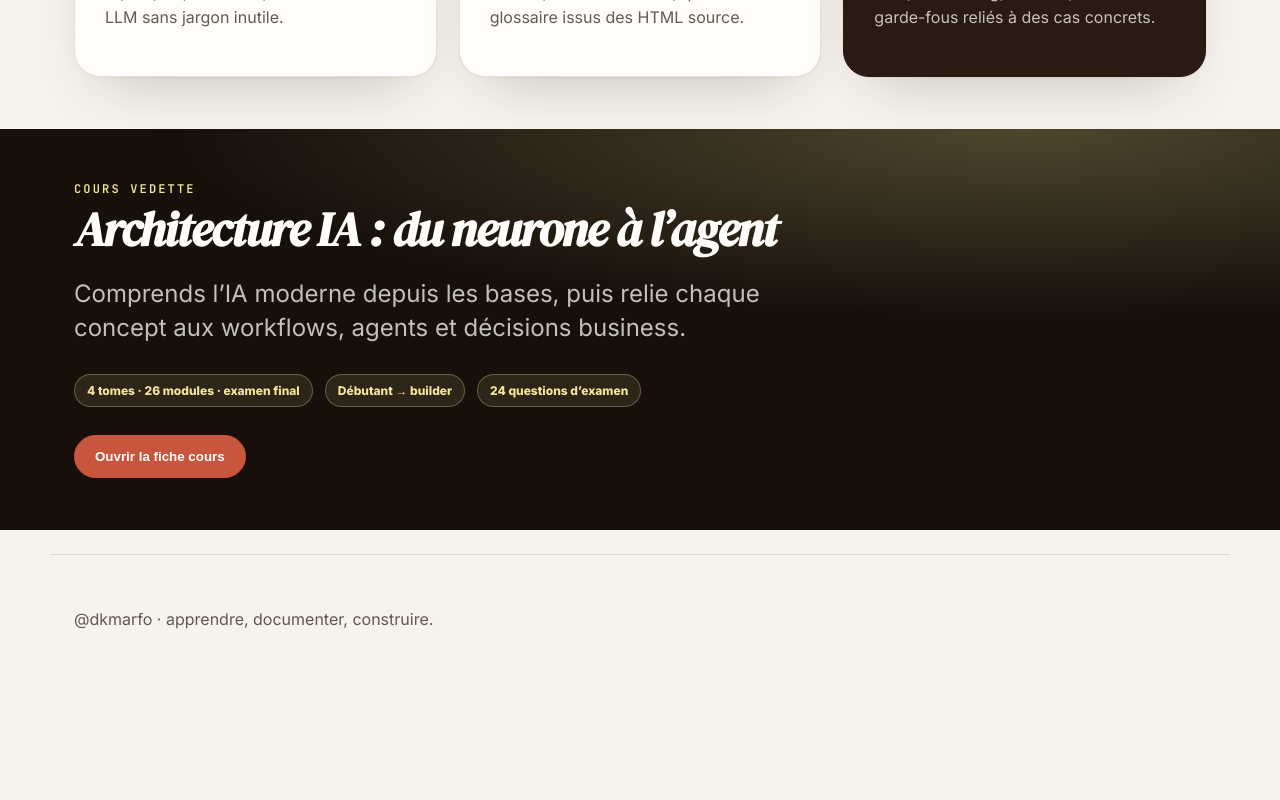
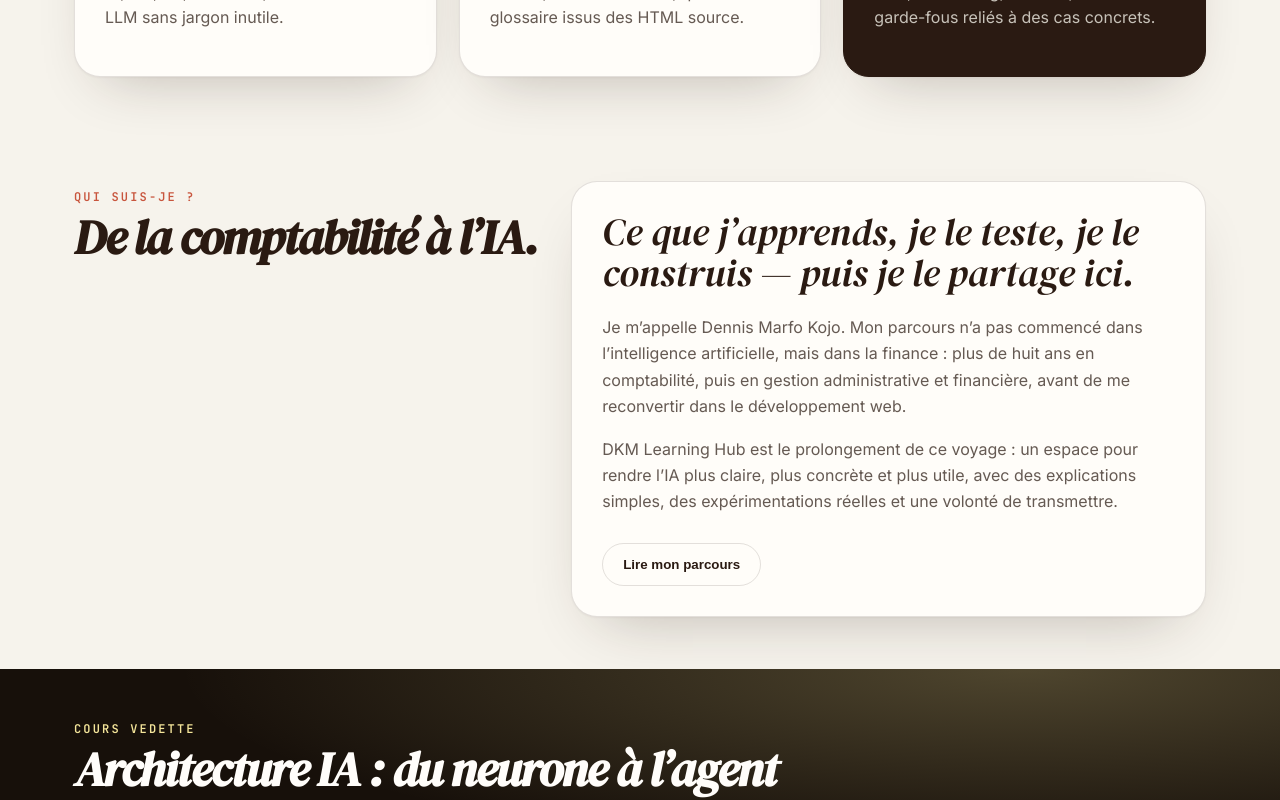
Before and after one commit to dennismarfo/dkm-learning-hub, a React (Vite) app: page / in a window 1280 px wide. Shown: the part 940-1740 px from the top of the page. Before the commit the page ends 1623 px from the top, so only its background shows below. Built offline with nearby package versions, Linux system fonts and the light colour scheme; the HTML template or start-up script is replaced by a standard one.

Commit message:
feat: add about Dennis section (#15)

```diff
--- a/src/App.tsx
+++ b/src/App.tsx
@@ -7,7 +7,7 @@ import SoulDocument from './resources/SoulDocument';
 import Projects from './Projects';
 import './styles.css';
 
-type View = 'home' | 'courses' | 'course' | 'resources' | 'soul' | 'lesson' | 'exam' | 'projects';
+type View = 'home' | 'courses' | 'course' | 'resources' | 'soul' | 'lesson' | 'exam' | 'projects' | 'about';
 
 function parseRoute() {
   const path = window.location.pathname.replace(/\/+$/, '') || '/';
@@ -19,6 +19,7 @@ function parseRoute() {
   if (parts[0] === 'resources' && parts[1] === 'soul-document') return { view: 'soul' as View };
   if (path === '/resources') return { view: 'resources' as View };
   if (path === '/projects') return { view: 'projects' as View };
+  if (path === '/about') return { view: 'about' as View };
   return { view: 'home' as View };
 }
 
@@ -58,6 +59,7 @@ function Home() {
             <p>RAG, fine-tuning, tool use, MCP et garde-fous reliés à des cas concrets.</p>
           </div>
         </section>
+        <AboutPreview />
         <section className="band band-ink">
           <div className="wrap section">
             <div className="eyebrow">Cours vedette</div>
@@ -72,6 +74,87 @@ function Home() {
               <Button onClick={() => go('/courses/architecture-ia')}>Ouvrir la fiche cours</Button>
             </div>
           </div>
+        </section>
+      </main>
+      <footer className="footer wrap">@dkmarfo · apprendre, documenter, construire.</footer>
+    </>
+  );
+}
+
+
+function AboutPreview() {
+  return (
+    <section className="section wrap about-preview" id="about">
+      <div className="about-kicker">
+        <div className="eyebrow">Qui suis-je ?</div>
+        <h2 className="display section-title">De la comptabilité à l’IA.</h2>
+      </div>
+      <div className="card about-card">
+        <p className="about-hook">Ce que j’apprends, je le teste, je le construis — puis je le partage ici.</p>
+        <p>
+          Je m’appelle Dennis Marfo Kojo. Mon parcours n’a pas commencé dans l’intelligence artificielle, mais dans
+          la finance : plus de huit ans en comptabilité, puis en gestion administrative et financière, avant de me
+          reconvertir dans le développement web.
+        </p>
+        <p>
+          DKM Learning Hub est le prolongement de ce voyage : un espace pour rendre l’IA plus claire, plus concrète
+          et plus utile, avec des explications simples, des expérimentations réelles et une volonté de transmettre.
+        </p>
+        <div className="actions">
+          <Button variant="light" onClick={() => go('/about')}>Lire mon parcours</Button>
+        </div>
+      </div>
+    </section>
+  );
+}
+
+function About() {
+  return (
+    <>
+      <Nav />
+      <main>
+        <section className="band band-ink">
+          <div className="wrap hero about-hero">
+            <div className="eyebrow">À propos · Dennis Marfo Kojo</div>
+            <h1 className="display h1">De la comptabilité à l’IA.</h1>
+            <p className="lead">Ce que j’apprends, je le teste, je le construis — puis je le partage ici.</p>
+          </div>
+        </section>
+        <section className="section wrap about-page">
+          <article className="card about-long">
+            <p>
+              Je m’appelle Dennis Marfo Kojo. Mon parcours n’a pas commencé dans l’intelligence artificielle, mais dans
+              la finance : plus de huit ans en comptabilité, puis en gestion administrative et financière, avant de me
+              reconvertir dans le développement web.
+            </p>
+            <p>
+              La technologie m’attire depuis toujours. Mais comme beaucoup, je n’ai pas suivi un chemin linéaire. J’ai
+              appris, travaillé, repris les bases, changé de direction — et construit ma place dans la tech étape par
+              étape.
+            </p>
+            <p>
+              Quand l’IA générative a accéléré, je n’y ai pas vu un simple outil à la mode. J’y ai vu un nouveau langage
+              pour apprendre, créer, automatiser et construire. Alors je m’y suis mis sérieusement : lire, tester,
+              échouer, recommencer, documenter, puis expliquer.
+            </p>
+            <p className="about-punch">DKM est né de cette démarche.</p>
+            <p>
+              Ce Learning Hub en est le prolongement : un espace pour rendre l’IA plus claire, plus concrète et plus
+              utile. J’y partage ce que j’apprends, ce que je construis, ce que je teste, et ce que je comprends en chemin
+              — des automatisations, des agents et des systèmes réels, pas seulement des concepts.
+            </p>
+            <p>
+              Je préfère l’expérimentation aux promesses faciles. Ce qui m’intéresse, c’est montrer comment l’IA
+              fonctionne vraiment, comment l’utiliser avec discernement, et comment elle peut devenir un levier réel pour
+              les créateurs, les professionnels, les entrepreneurs — et pour toute personne qui veut avancer.
+            </p>
+            <p>
+              Ma foi et ma famille donnent du sens au reste. Si ce projet aide quelqu’un à mieux comprendre, mieux
+              apprendre, ou à oser construire à son tour, il aura déjà rempli une partie de sa mission.
+            </p>
+            <p className="about-closing">Ici, l’objectif est simple : acquérir de la connaissance — puis l’utiliser à bon escient.</p>
+            <p className="about-signature">— Dennis</p>
+          </article>
         </section>
       </main>
       <footer className="footer wrap">@dkmarfo · apprendre, documenter, construire.</footer>
@@ -388,6 +471,7 @@ export default function App() {
   if (route.view === 'course') return <CourseDetail />;
   if (route.view === 'resources') return <Resources />;
   if (route.view === 'projects') return <Projects />;
+  if (route.view === 'about') return <About />;
   if (route.view === 'soul') return <SoulDocument />;
   if (route.view === 'exam') return <ExamFlow />;
   if (route.view === 'lesson') return <Lesson moduleId={route.moduleId} />;
--- a/src/components/Nav.tsx
+++ b/src/components/Nav.tsx
@@ -11,6 +11,7 @@ export function Nav() {
           <button onClick={() => go('/courses')}>Cours</button>
           <button onClick={() => go('/resources')}>Ressources</button>
           <button onClick={() => go('/projects')}>Projets</button>
+          <button onClick={() => go('/about')}>À propos</button>
           <button className="nav-extra" onClick={() => go('/courses/architecture-ia')}>Architecture IA</button>
         </nav>
       </div>
--- a/src/styles.css
+++ b/src/styles.css
@@ -207,5 +207,10 @@
 .soul-result-actions{display:flex;gap:10px;flex-wrap:wrap;margin:0 0 20px}
 .soul-toast{color:#1c5740;font-weight:700;font-size:14px;align-self:center}
 
+
+/* ===== About / Qui suis-je ===== */
+.about-preview{display:grid;grid-template-columns:.85fr 1.15fr;gap:28px;align-items:start}.about-kicker{padding-top:8px}.about-card p{font-size:16px;line-height:1.65;color:var(--ink-70)}.about-hook{font-family:'DM Serif Display',Georgia,serif;font-style:italic;font-size:clamp(25px,3vw,38px)!important;line-height:1.08!important;color:var(--ink)!important;margin:0 0 20px!important}.about-hero{max-width:900px}.about-page{max-width:920px}.about-long{padding:clamp(28px,5vw,58px)}.about-long p{font-size:18px;line-height:1.75;color:var(--ink-70);margin:0 0 20px}.about-long p:first-child{font-size:20px;color:var(--ink)}.about-punch{font-family:'DM Serif Display',Georgia,serif;font-style:italic;font-size:clamp(30px,4vw,48px)!important;line-height:1.05!important;color:var(--terracotta)!important;margin:32px 0!important}.about-closing{font-weight:800;color:var(--ink)!important;border-top:1px solid var(--rule);padding-top:24px;margin-top:30px!important}.about-signature{font-family:'JetBrains Mono',monospace;font-size:14px!important;font-weight:700;color:var(--terracotta)!important;letter-spacing:.06em;text-transform:uppercase;margin-bottom:0!important}
+@media(max-width:860px){.about-preview{grid-template-columns:1fr}.about-long p{font-size:16px}.about-long p:first-child{font-size:18px}}
+
 @media(max-width:860px){.grid2,.grid3,.sidebar-layout{grid-template-columns:1fr}.links{gap:14px}.nav-extra{display:none}.module{grid-template-columns:44px 1fr}.module .pill{display:none}.side{position:static}.hero{padding-top:52px;padding-bottom:36px}.section-title{font-size:32px}.lesson h1{font-size:40px}.card{padding:24px}.modules.mini{display:grid;grid-template-columns:1fr 1fr;max-height:188px;overflow:auto}.demo-slider{grid-template-columns:110px 1fr 48px}.ab{grid-template-columns:1fr}.mcp-grid{grid-template-columns:1fr}}
 @media(max-width:420px){.brand-label,.brand-sep{display:none}.section{padding-top:40px;padding-bottom:40px}.h1{line-height:1}}
```
Also changed, not shown: 1 other file (tests, documents, lock files or other folders).
